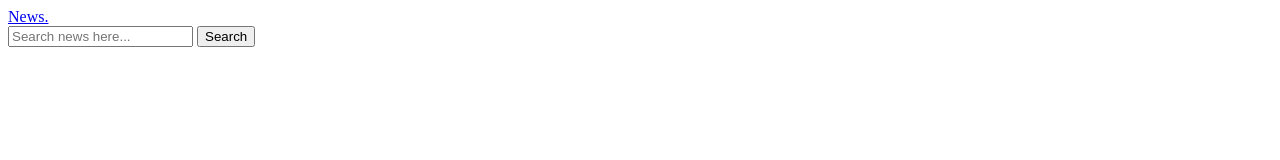
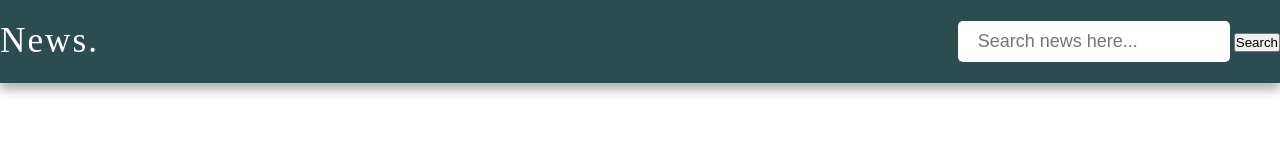
Before and after one commit to Mhas2203/News-App, a plain HTML site: page index.html in a window 1280 px wide. Drawn offline with Linux system fonts and the light colour scheme.

Commit message:
made updates

```diff
--- a/index.html
+++ b/index.html
@@ -5,21 +5,18 @@
     <meta http-equiv="X-UA-Compatible" content="IE=edge">
     <meta name="viewport" content="width=device-width, initial-scale=1.0">
     <title>Document</title>
-    <link rel="stylesheet" href="style.css"
+    <link rel="stylesheet" href="style.css"> <!-- Fixed the missing closing angle bracket -->
 </head>
 <body>
     <nav>
-        <div>
-            <a href="index.html">News.</a>
-
-        <div class="search-container">
-            <input type="text"
-            placeholder="Search news here..." id="search-input">
-            <button id="search-button">Search</button>
-
+        <div class="navbar">
+            <a class="logo" href="index.html">News.</a>
+            <div class="search-container">
+                <input type="text" placeholder="Search news here..." id="search-input">
+                <button id="search-button">Search</button>
+            </div>
         </div>
-    </div>
     </nav>
+    <script src="script.js"></script>
 </body>
-<script src="script.js"></script>
 </html>
--- a/style.css
+++ b/style.css
@@ -0,0 +1,37 @@
+* {
+    padding: 0;
+    margin: 0;
+    box-sizing: border-box;
+}
+
+body {
+    position: relative;
+}
+
+nav {
+    background-color: #2d4c50;
+    box-shadow: 0 7px 10px rgba(0, 0, 0, 0.3);
+}
+
+.navbar {
+    display: flex;
+    justify-content: space-between;
+    align-items: center;
+    padding: 1.3rem 0;
+}
+
+.navbar .logo {
+    color: #fff;
+    text-decoration: none;
+    letter-spacing: 2px;
+    font-size: 2.2rem;
+}
+
+#search-input{
+    max-width: 400px;
+    padding: 10px 20px;
+    border: none;
+    border-radius: 5px;
+    font-size: 18px;
+    color: #333;
+}
```
